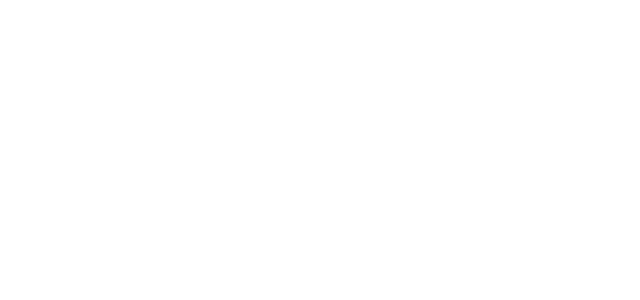
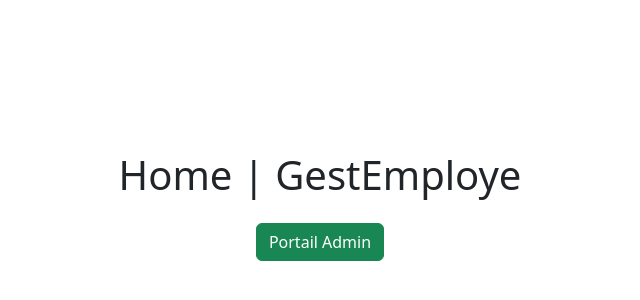
Before and after one commit to Akon2020/employeMag, a React (Vite) app in the folder GestEmploye/: page / in a window 1280 px wide. Before the commit this address had no page. Shown: the part 194-494 px from the top of the page, without its empty margins (320-960 px from the left). Built offline with nearby package versions, Linux system fonts and the light colour scheme.

Commit message:
'/' route and Edit employee component

```diff
--- a/GestEmploye/src/App.jsx
+++ b/GestEmploye/src/App.jsx
@@ -1,33 +1,41 @@
-import {BrowserRouter, Route, Routes} from 'react-router-dom'
-import './App.css'
-import 'bootstrap/dist/css/bootstrap.min.css'
-import Login from './components/Login'
-import Dashboard from './components/Dashboard'
-import Home from './components/Home'
-import Categories from './components/Categories'
-import Profiles from './components/Profiles'
-import Employes from './components/Employes'
-import AjoutCategorie from './components/AjoutCategorie'
-import AjoutEmploye from './AjoutEmploye'
-import EditEmploye from './components/EditEmploye'
+import { BrowserRouter, Route, Routes } from "react-router-dom";
+import "./App.css";
+import "bootstrap/dist/css/bootstrap.min.css";
+import Login from "./components/Login";
+import Dashboard from "./components/Dashboard";
+import Home from "./components/Home";
+import Categories from "./components/Categories";
+import Profiles from "./components/Profiles";
+import Employes from "./components/Employes";
+import AjoutCategorie from "./components/AjoutCategorie";
+import AjoutEmploye from "./components/AjoutEmploye";
+import EditEmploye from "./components/EditEmploye";
+import Start from "./components/Start";
 
 function App() {
   return (
     <BrowserRouter>
       <Routes>
+        <Route path="/" element={<Start />} />
         <Route path="/auth/adminlogin" element={<Login />} />
         <Route path="/admin/dashboard" element={<Dashboard />}>
-          <Route path='' element={<Home/>} />
-          <Route path='/admin/dashboard/employes' element={<Employes/>} />
-          <Route path='/admin/dashboard/categories' element={<Categories/>} />
-          <Route path='/admin/dashboard/profiles' element={<Profiles/>} />
-          <Route path='/admin/dashboard/ajout_categorie' element={<AjoutCategorie/>} />
-          <Route path='/admin/dashboard/ajout_employe' element={<AjoutEmploye/>} />
-          <Route path='/admin/dashboard/edit_employe/:id' element={<EditEmploye/>} />
+          <Route path="" element={<Home />} />
+          <Route path="/admin/dashboard/employes" element={<Employes />} />
+          <Route path="/admin/dashboard/categories" element={<Categories />} />
+          <Route path="/admin/dashboard/profiles" element={<Profiles />} />
+          <Route
+            path="/admin/dashboard/ajout_categorie"
+            element={<AjoutCategorie />}
+          />
+          <Route path="/admin/dashboard/ajout_employe" element={<AjoutEmploye/>} />
+          <Route
+            path="/admin/dashboard/edit_employe/:id"
+            element={<EditEmploye />}
+          />
         </Route>
       </Routes>
     </BrowserRouter>
-  )
+  );
 }
 
-export default App
+export default App;
--- /dev/null
+++ b/GestEmploye/src/components/Start.jsx
@@ -0,0 +1,17 @@
+// import React from 'react'
+import { Link } from "react-router-dom";
+
+const Start = () => {
+  return (
+    <div className="d-flex flex-column justify-content-center align-items-center vh-100">
+      <h1>Home | GestEmploye</h1>
+      <div className="mt-3">
+        <Link to={"/auth/adminlogin"} className="btn btn-success rounded">
+          Portail Admin
+        </Link>
+      </div>
+    </div>
+  );
+};
+
+export default Start;
```
Also changed, not shown: GestEmploye/src/components/AjoutEmploye.jsx (renamed from GestEmploye/src/AjoutEmploye.jsx).
